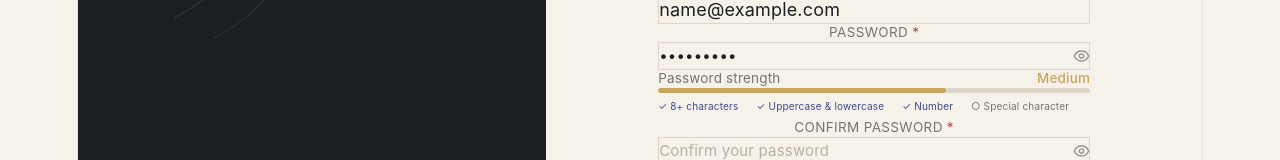
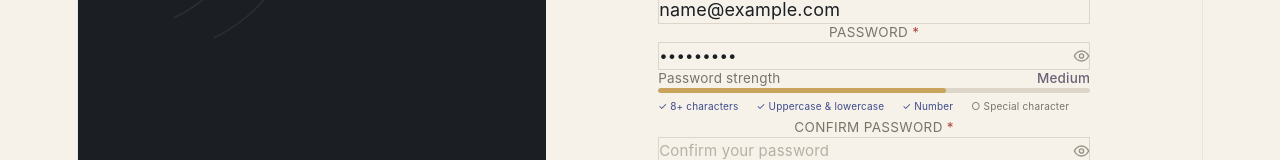
Before and after one commit to hyraeu/bksTriad, a React (Vite) app: page / in a window 1280 px wide. Both pictures are taken after typing "name@example.com", "Sample123" into the empty fields and a click on the button "Create account". Shown: the part 370-530 px from the top of the page. Built offline with nearby package versions, Linux system fonts and the light colour scheme.

Commit message:
may message pang nalalaman, pass the message

```diff
--- a/src/components/PasswordStrength.jsx
+++ b/src/components/PasswordStrength.jsx
@@ -21,14 +21,13 @@ export default function PasswordStrength({ password }) {
     return score;
   };
 
-  const score = getStrength(password);
-
   const getStrengthLabel = (s) => {
-    if (s <= 1) return { label: "Weak", color: "text-[#B0473F]" };
-    if (s <= 3) return { label: "Medium", color: "text-[#C9A45C]" };
-    return { label: "Strong", color: "text-[#3F4B8C]" };
+    if (s <= 1) return { label: "Weak", color: "red" };
+    if (s <= 3) return { label: "Medium", color: "yellow" };
+    return { label: "Strong", color: "#90EE90" };
   };
 
+  const score = getStrength(password);
   const strength = getStrengthLabel(score);
 
   const getWidth = (s) => {
@@ -56,15 +55,10 @@ export default function PasswordStrength({ password }) {
       <div className="h-1 w-full bg-[#DDD6C8] rounded-full overflow-hidden">
         <div
           className={`h-full ${getBarColor(score)} ${getWidth(score)} transition-all duration-300 rounded-full`}
-
           role="progressbar"
-
           aria-valuenow={score}
-
           aria-valuemin={0}
-
           aria-valuemax={5}
-
           aria-label={`Password strength: ${strength.label}`}
         />
       </div>
@@ -73,22 +67,15 @@ export default function PasswordStrength({ password }) {
         <li className={password.length >= 8 ? "text-[#3F4B8C]" : ""}>
           {password.length >= 8 ? "✓" : "○"} 8+ characters
         </li>
-
-        <li
-          className={
+        <li className={
             /[a-z]/.test(password) && /[A-Z]/.test(password)
-              ? "text-[#3F4B8C]"
-              : ""
-          }
-        >
+              ? "text-[#3F4B8C]" : ""}>
           {/[a-z]/.test(password) && /[A-Z]/.test(password) ? "✓" : "○"}{" "}
           Uppercase & lowercase
         </li>
-
         <li className={/\d/.test(password) ? "text-[#3F4B8C]" : ""}>
           {/\d/.test(password) ? "✓" : "○"} Number
         </li>
-
         <li className={/[^a-zA-Z0-9]/.test(password) ? "text-[#3F4B8C]" : ""}>
           {/[^a-zA-Z0-9]/.test(password) ? "✓" : "○"} Special character
         </li>
--- a/src/index.css
+++ b/src/index.css
@@ -1,5 +1,4 @@
 @import "tailwindcss";
-@tailwind utilities;
 
 * {
   margin: 0;
```
Also changed, not shown: package.json (+17 -16 lines), postcss.config.js (deleted), tailwind.config.js (deleted), 1 other file (tests, documents, lock files or other folders).
